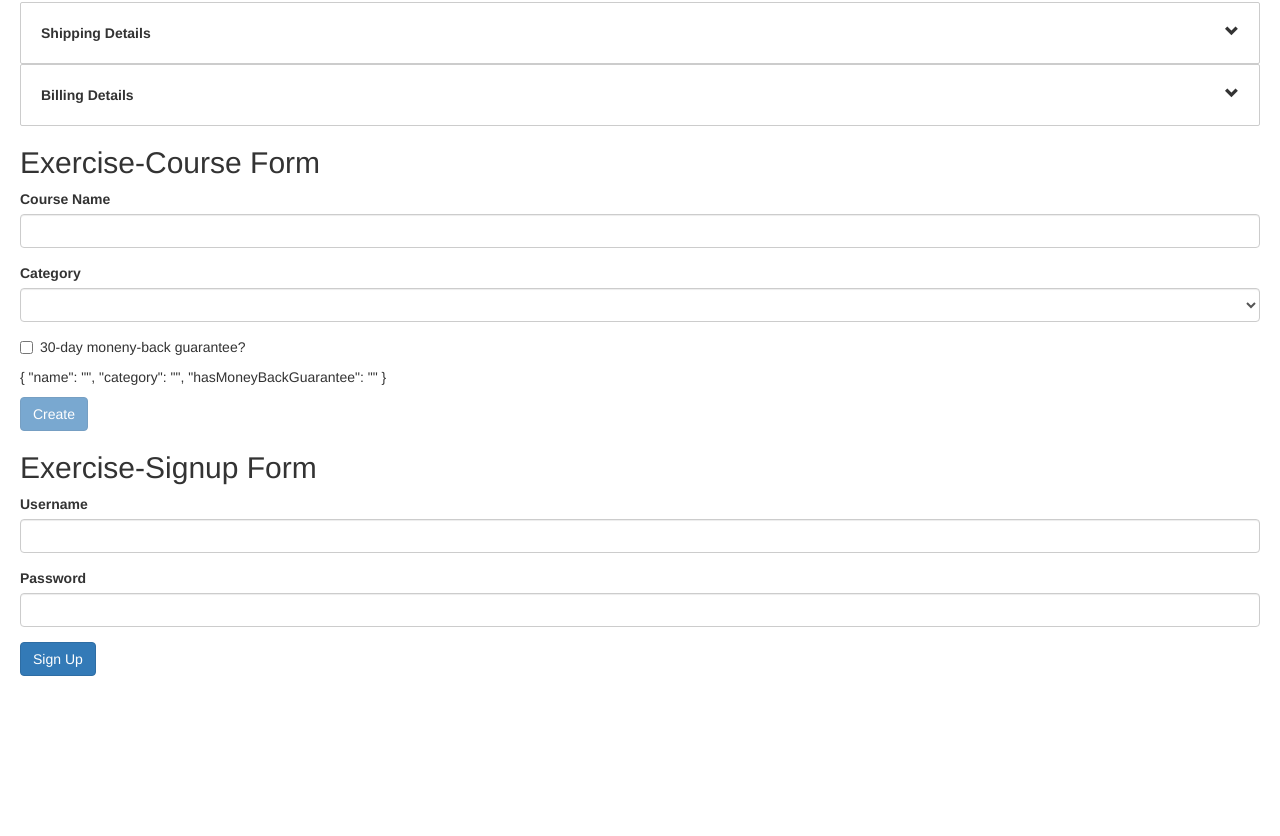
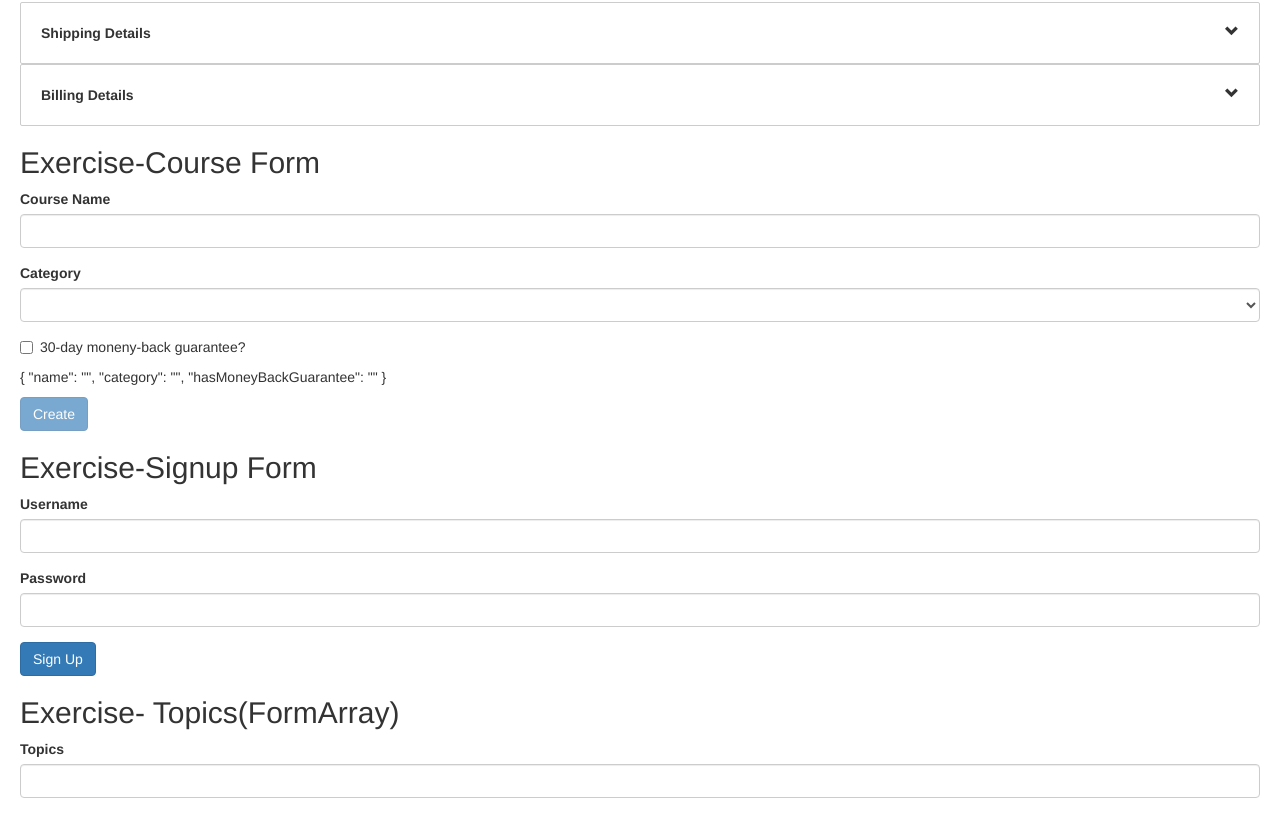
Before and after one commit to Hao85/Angular-Study, an Angular app: page / in a window 1280 px wide. Shown: the part 770-1606 px from the top of the page. Before the commit the page ends 1466 px from the top, so only its background shows below. Built offline with nearby package versions, Linux system fonts and the light colour scheme.

Commit message:
Complete exercise-topics(FormArray)

```diff
--- a/src/app/app.component.html
+++ b/src/app/app.component.html
@@ -22,3 +22,5 @@
 <course-form></course-form>
 <h2>Exercise-Signup Form</h2>
 <signup-form></signup-form>
+<h2>Exercise- Topics(FormArray)</h2>
+<topics></topics>
--- a/src/app/app.module.ts
+++ b/src/app/app.module.ts
@@ -13,6 +13,7 @@ import { InputFormatDirective } from './input-format.directive';
 import { ZippyComponent } from './zippy/zippy.component';
 import { CourseFormComponent } from './course-form/course-form.component';
 import { SignupFormComponent } from './signup-form/signup-form.component';
+import { TopicsComponent } from './topics/topics.component';
 
 @NgModule({
   declarations: [
@@ -25,7 +26,8 @@ import { SignupFormComponent } from './signup-form/signup-form.component';
     InputFormatDirective,
     ZippyComponent,
     CourseFormComponent,
-    SignupFormComponent
+    SignupFormComponent,
+    TopicsComponent
   ],
   imports: [
     BrowserModule,
--- /dev/null
+++ b/src/app/topics/topics.component.html
@@ -0,0 +1,14 @@
+<form>
+    <label for="topics">Topics</label>
+    <input
+        (keyup.enter)="addTopics(topic)" #topic
+        class="form-control" id="topic">
+    <ul class="list-group">
+        <li
+            *ngFor="let topic of topics.controls"
+            (click)="removeTopics(topic)"
+            class="list-group-item">
+            {{ topic.value }}
+        </li>
+    </ul>
+</form>
--- /dev/null
+++ b/src/app/topics/topics.component.ts
@@ -0,0 +1,28 @@
+import { FormArray, FormGroup, FormControl } from '@angular/forms';
+import { Component } from '@angular/core';
+
+@Component({
+  selector: 'topics',
+  templateUrl: './topics.component.html',
+  styleUrls: ['./topics.component.css']
+})
+export class TopicsComponent {
+  form = new FormGroup({
+    topics: new FormArray([])
+  });
+
+  addTopics(topic: HTMLInputElement) {
+    this.topics.push(new FormControl(topic.value));
+    topic.value = "";
+  }
+
+  removeTopics(topic: FormControl) {
+    let index = this.topics.controls.indexOf(topic);
+    this.topics.removeAt(index);
+  }
+
+  get topics() {
+    return this.form.get("topics") as FormArray;
+  }
+
+}
```
Also changed, not shown: src/app/topics/topics.component.css (added), 1 other file (tests, documents, lock files or other folders).
